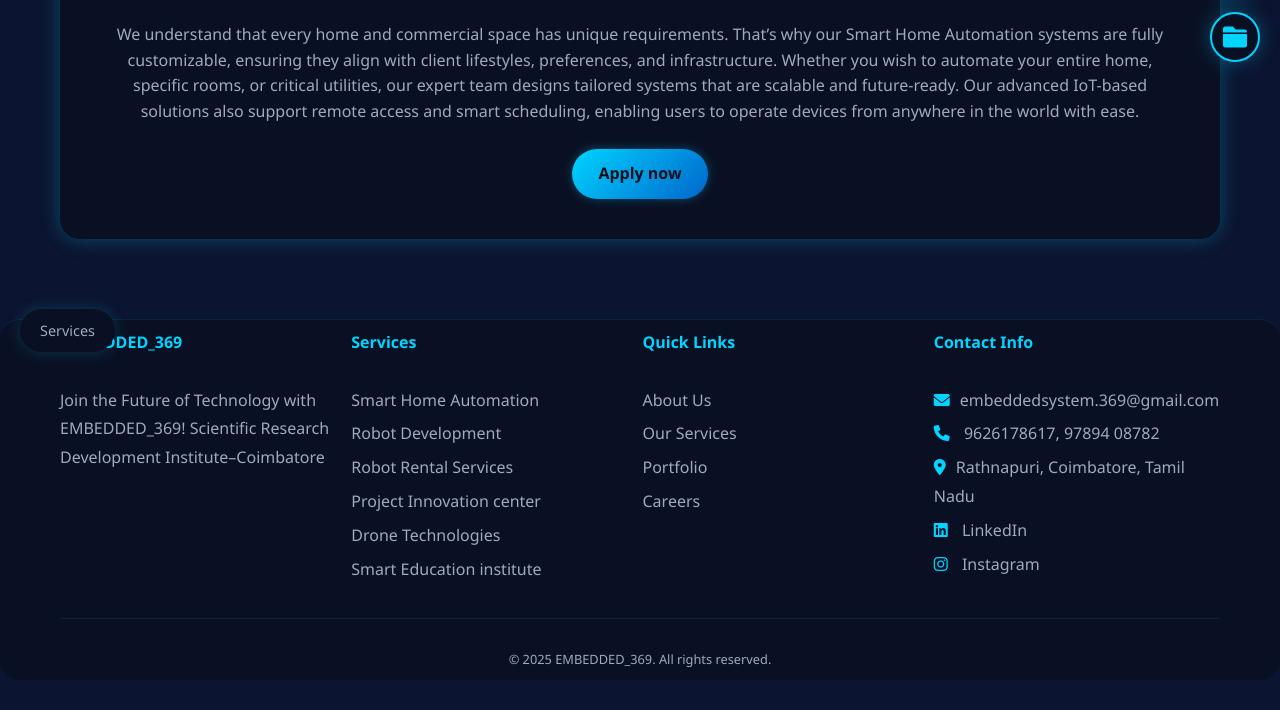
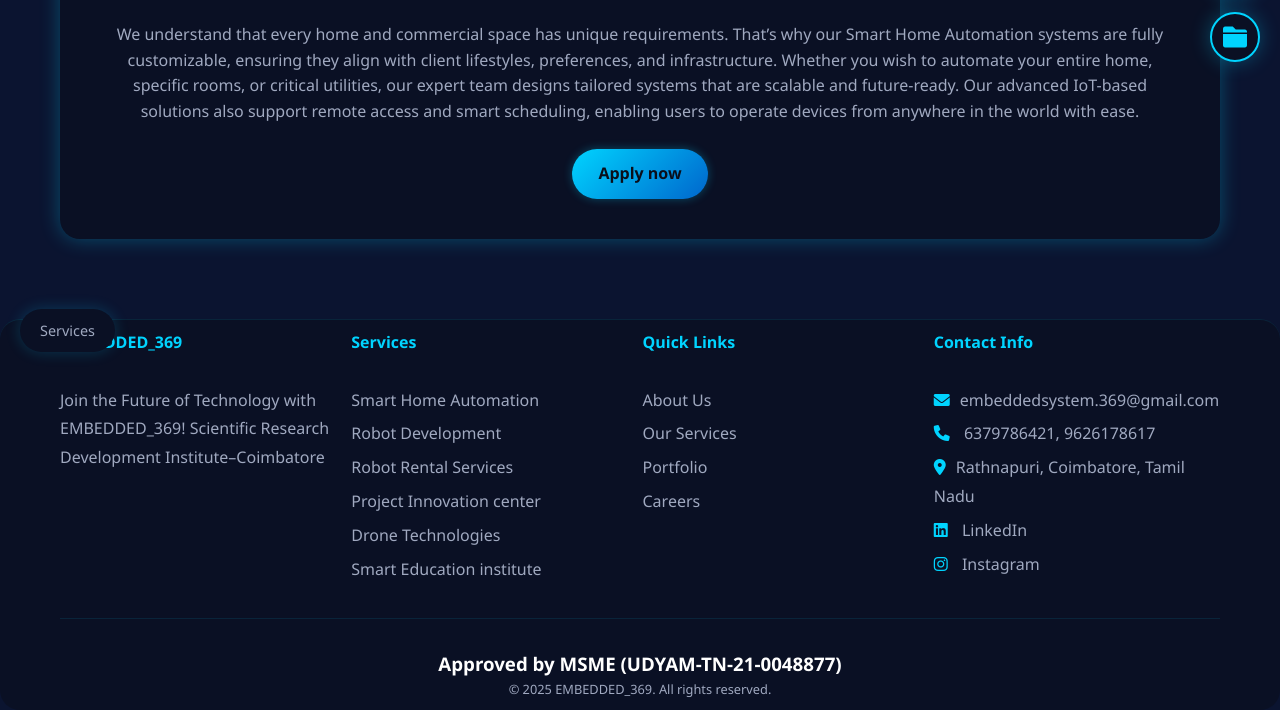
Before and after one commit to raspberrypisystem/embedded369, a plain HTML site: page s1.html in a window 1280 px wide. Shown: the part 428-1138 px from the top of the page. Before the commit the page ends 1108 px from the top, so only its background shows below. Drawn offline with Linux system fonts and the light colour scheme; a script that the page names is missing.

Commit message:
Update s1.html

```diff
--- a/s1.html
+++ b/s1.html
@@ -109,7 +109,7 @@
                 <div class="footer-section">
                     <h3>Contact Info</h3>
                     <p><i class="fas fa-envelope"></i>embeddedsystem.369@gmail.com</p>
-                    <p><i class="fas fa-phone"></i> 9626178617, 97894 08782</p>
+                    <p><i class="fas fa-phone"></i> 6379786421, 9626178617</p>
                     <p><i class="fas fa-map-marker-alt"></i>Rathnapuri, Coimbatore, Tamil Nadu</p>
                     <p>
                       <a href="https://www.linkedin.com/in/embedded-system-15b3a7371/" target="_blank">
@@ -117,13 +117,14 @@
                       </a>
                   </p>
                   <p>
-                      <a href="https://www.instagram.com/your-profile" target="_blank">
+                      <a href="https://www.instagram.com/embedded_369/" target="_blank">
                           <i class="fab fa-instagram" style="color: var(--primary-color); margin-right: 10px;"></i> Instagram
                       </a>
                   </p>
                 </div>
             </div>
             <div class="footer-bottom">
+                <h3>Approved by MSME (UDYAM-TN-21-0048877)</h3>
                 <p>&copy; 2025 EMBEDDED_369. All rights reserved.
 </p>
             </div>
```
